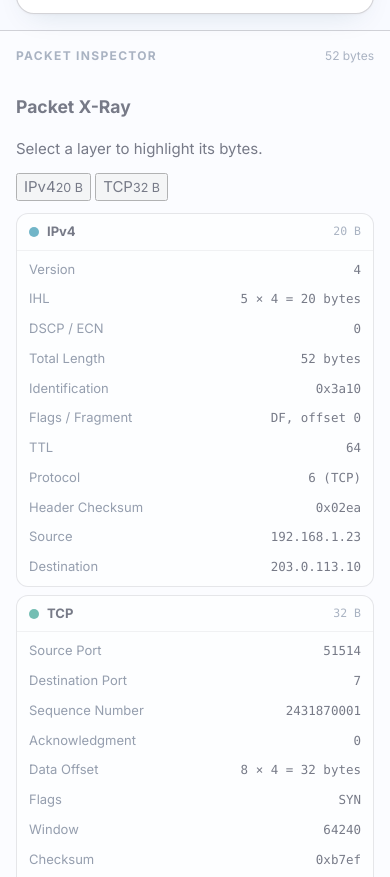
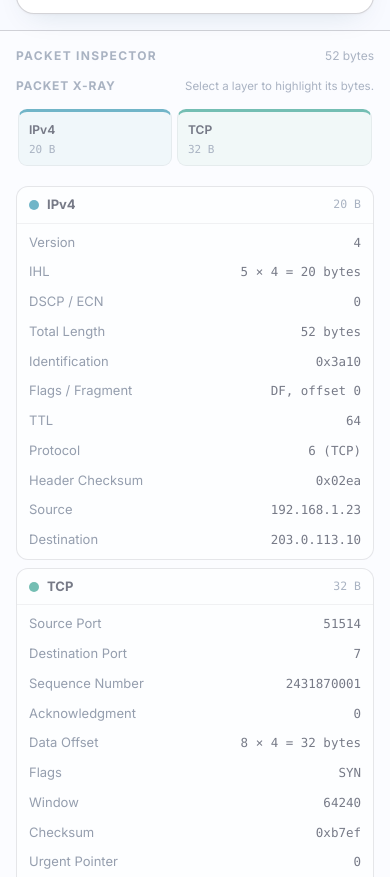
Before and after one commit to neosoda/Protocol, a website built with Vite: page app/index.html in a window 390 px wide. Shown: the part 1105-1982 px from the top of the page. Built offline with nearby package versions, Linux system fonts and the light colour scheme.

Commit message:
style(inspector): add responsive keyboard-visible X-Ray strip

```diff
--- a/app/src/ui/styles.css
+++ b/app/src/ui/styles.css
@@ -368,6 +368,19 @@ a{color:inherit}
 .panel-title,.hex-title{display:flex;align-items:baseline;justify-content:space-between;gap:10px}
 .panel-title h3,.hex-title h3{margin:0;font-size:12px;letter-spacing:.07em;text-transform:uppercase;color:var(--text-3)}
 .panel-title span,.hex-title span{font-size:12px;color:var(--text-3)}
+.xray-caption{display:flex;align-items:baseline;flex-wrap:wrap;justify-content:space-between;gap:4px 10px}
+.xray-caption h3{margin:0;font-size:12px;letter-spacing:.07em;text-transform:uppercase;color:var(--text-3)}
+.xray-caption span{font-size:11.5px;color:var(--text-3)}
+.xray{display:flex;gap:5px;min-width:0;overflow-x:auto;padding:2px 2px 8px;scrollbar-width:thin}
+.xray-segment{flex:var(--weight) 1 72px;min-width:72px;display:flex;flex-direction:column;align-items:flex-start;justify-content:space-between;gap:4px;
+  padding:9px 10px;border:1px solid var(--line);border-top:3px solid var(--layer);border-radius:9px;
+  background:color-mix(in srgb,var(--layer) 9%,var(--surface));color:var(--text);text-align:left;
+  transition:background-color .16s,border-color .16s}
+.xray-segment span{max-width:100%;font-size:12px;font-weight:650;overflow-wrap:anywhere}
+.xray-segment small{font:11px var(--mono);color:var(--text-3)}
+.xray-segment:hover,.xray-segment.on{background:color-mix(in srgb,var(--layer) 22%,var(--surface));border-color:var(--layer)}
+.xray-segment[aria-pressed=true]{box-shadow:inset 0 0 0 1px var(--layer)}
+.xray-segment:focus-visible{outline:3px solid var(--accent);outline-offset:2px}
 .layers{display:flex;flex-direction:column;gap:8px}
 .layer{border-radius:var(--r-md);background:var(--surface);border:1px solid var(--line);overflow:hidden;animation:rise .45s var(--snap) both}
 .layer:nth-child(2){animation-delay:.05s}.layer:nth-child(3){animation-delay:.1s}.layer:nth-child(4){animation-delay:.15s}
```
